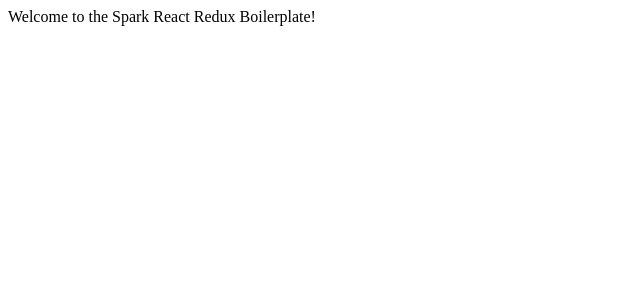
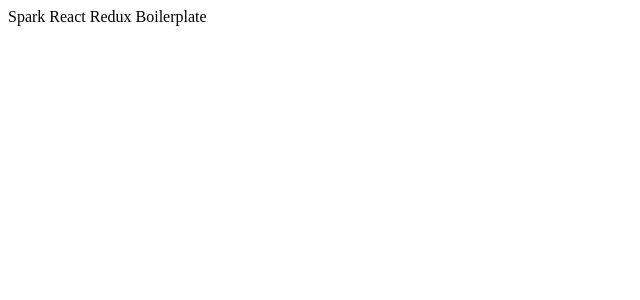
Before and after one commit to viatsko/react-redux-spark-boilerplate, a React app in the folder src/main/frontend/: page / in a window 1280 px wide. Shown: the top 300 px of the page, without its empty margins (0-640 px from the left). Built offline with nearby package versions, Linux system fonts and the light colour scheme; the HTML template or start-up script is replaced by a standard one.

Commit message:
Fixing hot-reload

```diff
--- a/src/main/frontend/package.json
+++ b/src/main/frontend/package.json
@@ -4,7 +4,7 @@
   "description": "Boilerplate for Java Spark using React & Redux",
   "main": "index.js",
   "scripts": {
-    "start": "NODE_ENV=development webpack-dev-server",
+    "start": "NODE_ENV=development node server",
     "test": "echo \"Error: no test specified\" && exit 1"
   },
   "repository": {
--- /dev/null
+++ b/src/main/frontend/src/containers/App.js
@@ -0,0 +1,6 @@
+import React from 'react';
+
+const App = () =>
+  <div>Spark React Redux Boilerplate</div>;
+
+export default App;
--- a/src/main/frontend/src/index.js
+++ b/src/main/frontend/src/index.js
@@ -1,8 +1,7 @@
 import React from 'react';
 import ReactDOM from 'react-dom';
 
-const App = () =>
-  <div>Welcome to the Spark React Redux Boilerplate!</div>;
+import App from './containers/App';
 
 ReactDOM.render(
   <App />,
```
Also changed, not shown: 1 other file (tests, documents, lock files or other folders).
